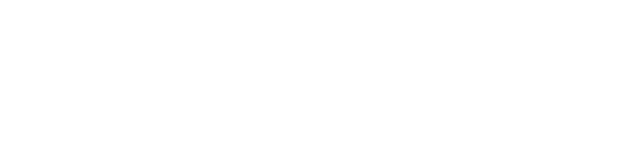
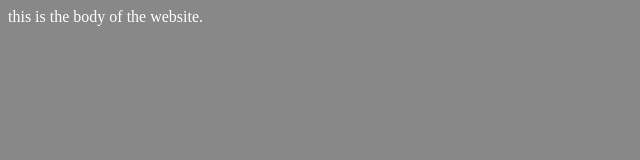
Before and after one commit to mithilavranade/trucker, a plain HTML site: page Src/index.html in a window 1280 px wide. Shown: the whole page, without its empty margins (0-640 px from the left). Drawn offline with Linux system fonts and the light colour scheme.

Commit message:
new css file

```diff
--- a/Src/index.html
+++ b/Src/index.html
@@ -1,6 +1,11 @@
 <Html>
+<head>
+<link rel="stylesheet" type="text/css" href="style.css">
     <Title>
-        <body>
-        </body>
+       test page
     </Title>
+</head>
+ <body>
+ 		 this is the body of the website.
+ </body>
 </Html>
--- /dev/null
+++ b/Src/style.css
@@ -0,0 +1,4 @@
+body{
+  color: white;
+  background: #888;
+}
```
